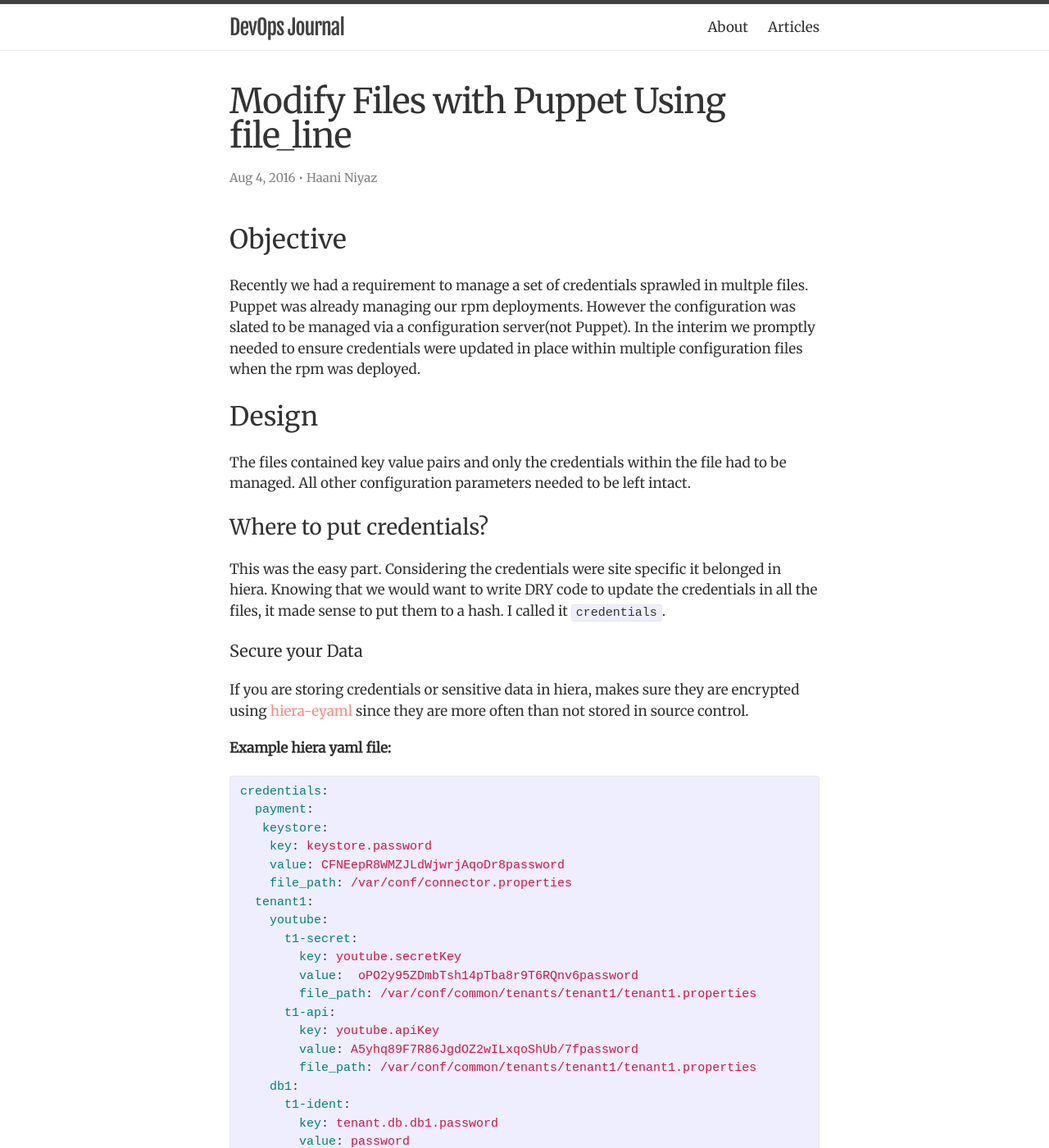
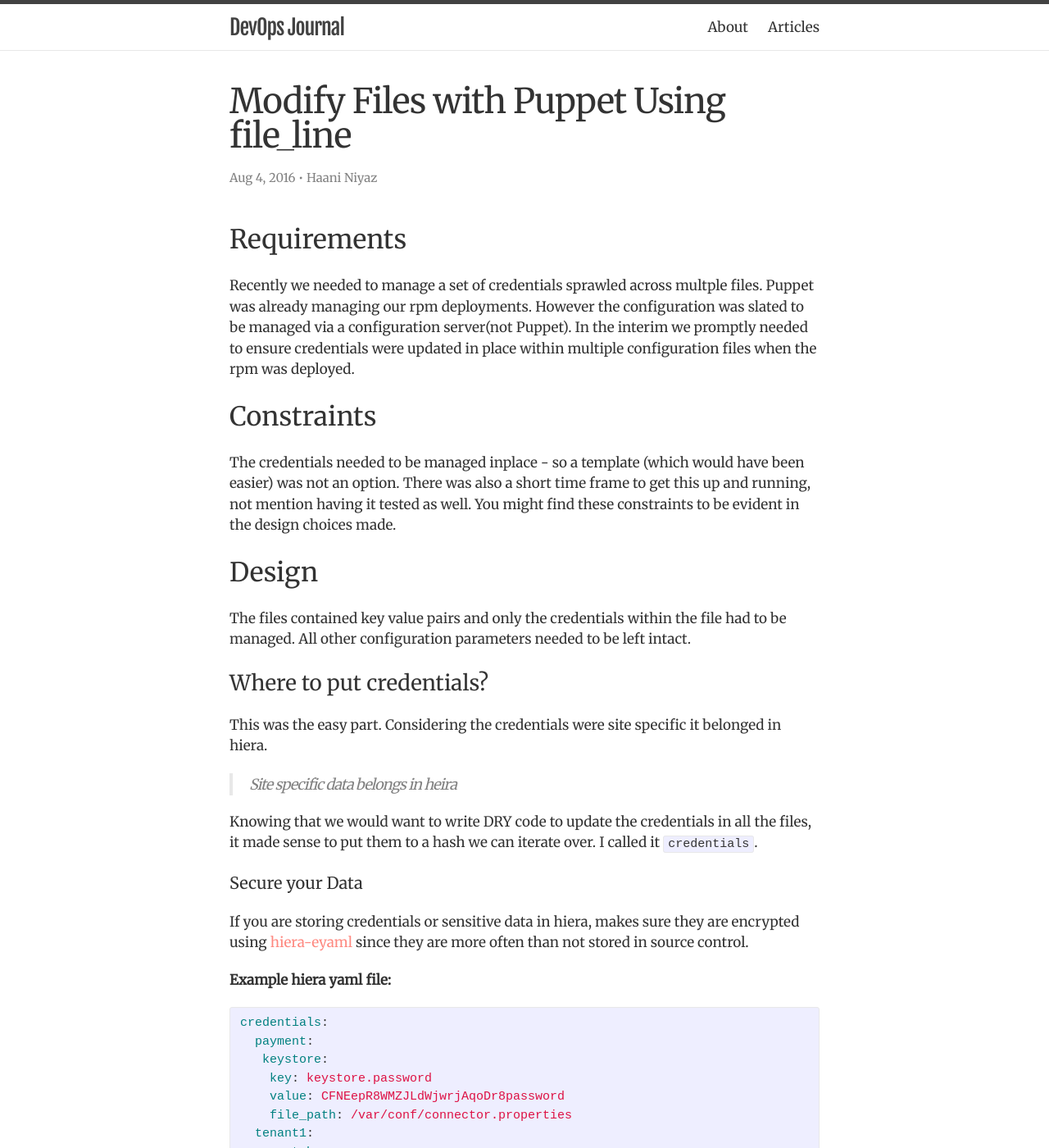
Before and after one commit to haani-niyaz/devops-journal, a Jekyll site: the page built from _posts/2016-08-04-modify-files-with-puppet-using-file_line.markdown, in a window 1280 px wide and 1400 px high. Shown: the whole window at 82% size. Built offline with Jekyll 4.4.1, drawn with Linux system fonts in a browser that asks for light colours; some of the changed text lies outside the part shown.

Commit message:
Add constraints section along with rewording some text

```diff
--- a/_posts/2016-08-04-modify-files-with-puppet-using-file_line.markdown
+++ b/_posts/2016-08-04-modify-files-with-puppet-using-file_line.markdown
@@ -6,9 +6,13 @@ tags:  puppet file_line create_resource
 ---
 
 
-## Objective
+## Requirements
 
-Recently we had a requirement to manage a set of credentials sprawled in multple files. Puppet was already managing our rpm deployments. However the configuration was slated to be managed via a configuration server(not Puppet). In the interim we promptly needed to ensure credentials were updated in place within multiple configuration files when the rpm was deployed.
+Recently we needed to manage a set of credentials sprawled across multple files. Puppet was already managing our rpm deployments. However the configuration was slated to be managed via a configuration server(not Puppet). In the interim we promptly needed to ensure credentials were updated in place within multiple configuration files when the rpm was deployed.
+
+## Constraints
+
+The credentials needed to be managed inplace - so a template (which would have been easier) was not an option. There was also a short time frame to get this up and running, not mention having it tested as well. You might find these constraints to be evident in the design choices made.
 
 
 ## Design
@@ -17,8 +21,12 @@ The files contained key value pairs and only the credentials within the file had
 
 ### Where to put credentials?
 
-This was the easy part. Considering the credentials were site specific it belonged in hiera. Knowing that we would want to write DRY code to update the credentials in all the files,
-it made sense to put them to a hash. I called it `credentials`.
+This was the easy part. Considering the credentials were site specific it belonged in hiera.
+
+> *Site specific data belongs in heira*
+
+Knowing that we would want to write DRY code to update the credentials in all the files,
+it made sense to put them to a hash we can iterate over. I called it `credentials`.
 
 
 #### Secure your Data
```
Also changed, not shown: other parts of _posts/2016-08-04-modify-files-with-puppet-using-file_line.markdown (+2 -2 lines).
